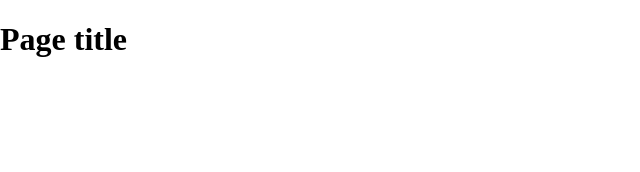
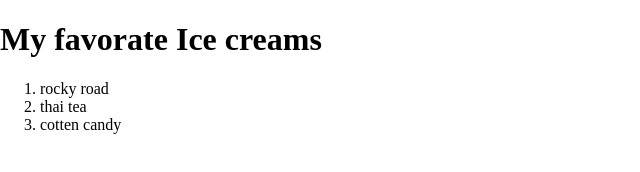
Before and after one commit to iamike4321/github-basics-1, a plain HTML site: page index.html in a window 1280 px wide. Shown: the whole page, without its empty margins (0-640 px from the left). Drawn offline with nearby package versions, Linux system fonts and the light colour scheme.

Commit message:
Html updates updated h1 to favorite ice-cream
Created ordered list to show 3 faves

```diff
--- a/index.html
+++ b/index.html
@@ -18,7 +18,12 @@
 
 <body>
   <header>
-    <h1>Page title</h1>
+    <h1>My favorate Ice creams</h1>
+    <ol>
+      <li>rocky road</li>
+      <li>thai tea</li>
+      <li>cotten candy</li>
+    </ol>
   </header>
   <nav id="pageNav">
   </nav>
```
